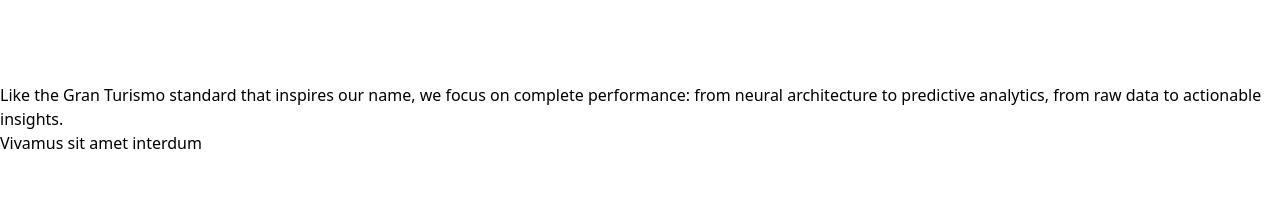
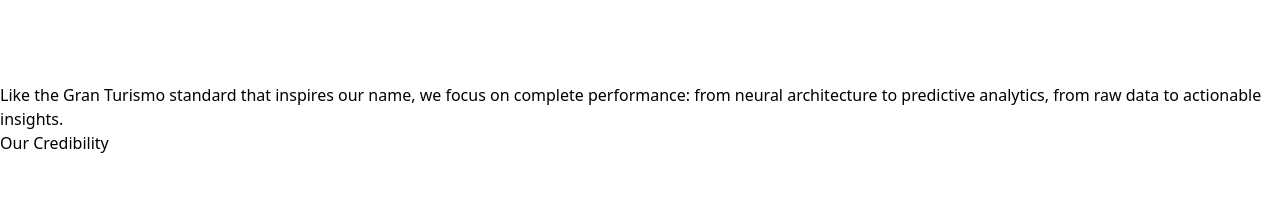
Before and after one commit to sreeharshatumuluri-dotcom/datasciencegt-landing, a React (Vite) app: page / in a window 1280 px wide. Shown: the part 5300-5521 px from the top of the page. Built offline with nearby package versions, Linux system fonts and the light colour scheme.

Commit message:
feat(home): video hero + About L→R→L alignment

```diff
--- a/src/pages/Home.jsx
+++ b/src/pages/Home.jsx
@@ -9,11 +9,12 @@
   );
 }
 
+/* ---------------- HERO ---------------- */
 function Hero() {
   return (
     <section className="pt-16 relative">
       <div className="relative h-[64vh] min-h-[460px] w-full overflow-hidden">
-        {/* Background video */}
+        {/* Background video in /public/hero-bg.mp4 */}
         <video
           autoPlay
           muted
@@ -21,22 +22,15 @@
           playsInline
           className="absolute inset-0 h-full w-full object-cover"
         >
-          {/* Put your file in /public as hero-bg.mp4 */}
           <source src="/hero-bg.mp4" type="video/mp4" />
           Your browser does not support the video tag.
         </video>
 
-        {/* Overlay + angled mask */}
         <div className="absolute inset-0 bg-gradient-to-b from-black/70 via-black/50 to-black/80" />
-        <svg
-          className="absolute -bottom-1 left-0 w-full text-[#0b0d12]"
-          viewBox="0 0 100 10"
-          preserveAspectRatio="none"
-        >
+        <svg className="absolute -bottom-1 left-0 w-full text-[#0b0d12]" viewBox="0 0 100 10" preserveAspectRatio="none">
           <polygon fill="currentColor" points="0,10 100,0 100,10" />
         </svg>
 
-        {/* Content */}
         <div className="relative z-10 h-full w-full">
           <div className="mx-auto max-w-7xl h-full px-4 sm:px-6 lg:px-8 flex flex-col justify-center">
             <p className="uppercase tracking-widest text-xs text-white/70 mb-3">
@@ -47,8 +41,6 @@
               <br />
               for <span className="text-white/90">decisive teams</span>
             </h1>
-
-            {/* ASCII-only paragraph (avoid stray glyphs) */}
             <p className="mt-4 max-w-2xl text-slate-300/90">
               Since 2015, DataScienceGT has been helping organizations turn complex data into clear results. We work at the intersection of data science, engineering, and strategy. Our goal is simple is to deliver solutions that are precise, scalable, and built to last.
             </p>
@@ -64,12 +56,7 @@
 
             <div className="mt-10 grid grid-cols-3 gap-4 max-w-md text-center text-sm text-white/80">
               {["First Slide", "Second Slide", "Third Slide"].map((t, i) => (
-                <div
-                  key={t}
-                  className={`rounded-lg border ${
-                    i === 0 ? "border-white/70" : "border-white/15"
-                  } px-3 py-2 bg-white/5`}
-                >
+                <div key={t} className={`rounded-lg border ${i === 0 ? "border-white/70" : "border-white/15"} px-3 py-2 bg-white/5`}>
                   {t}
                 </div>
               ))}
@@ -81,15 +68,18 @@
   );
 }
 
+/* ---------------- ABOUT ---------------- */
 function About() {
   return (
     <section className="relative py-24 sm:py-28 lg:py-32">
+      {/* Watermark */}
       <div className="pointer-events-none absolute inset-x-0 -top-10 flex justify-center">
         <div className="text-[80px] sm:text-[120px] lg:text-[180px] font-black tracking-[0.08em] text-transparent bg-clip-text bg-gradient-to-b from-white/20 to-white/5 opacity-20 select-none">
           ABOUT US
         </div>
       </div>
 
+      {/* Soft blobs */}
       <GradientBlob className="-left-24 top-24" size={400} from="#7dd3fc" to="#a78bfa" />
       <GradientBlob className="right-0 top-64" size={320} from="#fb7185" to="#f59e0b" />
 
@@ -97,26 +87,26 @@
         <div className="text-center">
           <h2 className="text-2xl sm:text-3xl font-extrabold">Who We Are?</h2>
           <p className="mt-4 max-w-3xl mx-auto text-slate-300">
-            Since 2015, DataScienceGT has been helping organizations turn complex data into clear results. We work at the
-            intersection of data science, engineering, and strategy to deliver solutions that are precise, scalable, and built to last.
+            Since 2015, DataScienceGT has been helping organizations turn complex data into clear results. We work at the intersection of data science, engineering, and strategy to deliver solutions that are precise, scalable, and built to last.
           </p>
         </div>
 
+        {/* EXACT: Left → Right → Left */}
         <div className="mt-14 space-y-16">
           <FeatureRow
-            flip={false}
+            flip={false} // image LEFT, text RIGHT
             title="Our Approach to Data Engineering"
             text="Like the Gran Turismo standard that inspires our name, we focus on complete performance: from neural architecture to predictive analytics, from raw data to actionable insights."
           />
           <FeatureRow
-            flip
-            title="Vivamus sit amet interdum"
-            text="Our credibility comes from experience. For nearly a decade, we’ve supported enterprises with the depth of a global firm and the agility of a boutique team."
+            flip={true} // image RIGHT, text LEFT
+            title="Our Credibility"
+            text="For nearly a decade, we’ve supported enterprises with the depth of a global firm and the agility of a boutique team. We design architectures in AWS, Azure, and GCP. We build data pipelines in Python, Spark, and SQL."
           />
           <FeatureRow
-            flip={false}
-            title="Vivamus sit amet interdum"
-            text="We design architectures in AWS, Azure, and GCP. We build data pipelines in Python, Spark, and SQL. And we enable analytics and AI through platforms like Snowflake, Hadoop, Hive, and BigQuery. Increasingly, we help clients use predictive models, automation, and generative AI to unlock faster decisions and new opportunities."
+            flip={false} // image LEFT, text RIGHT
+            title="AI + Analytics"
+            text="We enable analytics and AI through platforms like Snowflake, Hadoop, Hive, and BigQuery. Increasingly, we help clients use predictive models, automation, and generative AI to unlock faster decisions and new opportunities."
           />
         </div>
       </div>
@@ -124,14 +114,13 @@
   );
 }
 
+/* -------------- FEATURE ROW (fixed flip logic) -------------- */
+/** We keep a simple 2-col grid and ONLY change the order classes. */
 function FeatureRow({ flip = false, title, text }) {
   return (
-    <div
-      className={`grid items-center gap-10 lg:gap-16 ${
-        flip ? "lg:grid-cols-[1fr,520px]" : "lg:grid-cols-[520px,1fr]"
-      } md:grid-cols-1`}
-    >
-      <div className={`${flip ? "order-last lg:order-first" : ""}`}>
+    <div className="grid items-center gap-10 lg:gap-16 lg:grid-cols-2">
+      {/* Graphic */}
+      <div className={flip ? "lg:order-2" : "lg:order-1"}>
         <div className="relative aspect-[4/3] rounded-3xl bg-white/5 border border-white/10 backdrop-blur-xl overflow-hidden shadow-xl">
           <div className="absolute inset-0 bg-gradient-to-br from-white/10 to-white/0" />
           <div className="absolute -left-10 top-8 h-40 w-40 rounded-2xl bg-gradient-to-br from-cyan-300 to-fuchsia-500 rotate-12 blur-[1px]" />
@@ -140,15 +129,14 @@
         </div>
       </div>
 
-      <div className="space-y-4">
+      {/* Text */}
+      <div className={flip ? "lg:order-1" : "lg:order-2"}>
         <h3 className="text-xl sm:text-2xl font-bold text-white">{title}</h3>
-        <ul className="space-y-3">
+        <ul className="mt-4 space-y-3">
           {[text, text].map((p, i) => (
             <li key={i} className="flex gap-3">
               <span className="mt-1 inline-flex h-5 w-5 items-center justify-center rounded-full bg-emerald-500/20 text-emerald-300 ring-1 ring-emerald-400/30">
-                <svg viewBox="0 0 24 24" className="h-3.5 w-3.5">
-                  <path fill="currentColor" d="M9 16.2l-3.5-3.5L4 14.2 9 19l11-11-1.4-1.4z" />
-                </svg>
+                <svg viewBox="0 0 24 24" className="h-3.5 w-3.5"><path fill="currentColor" d="M9 16.2l-3.5-3.5L4 14.2 9 19l11-11-1.4-1.4z"/></svg>
               </span>
               <p className="text-slate-300/95 leading-relaxed">{p}</p>
             </li>
@@ -159,6 +147,7 @@
   );
 }
 
+/* ---------------- UTIL ---------------- */
 function GradientBlob({ className = "", size = 320, from = "#7dd3fc", to = "#a78bfa" }) {
   const style = {
     width: `${size}px`,
```
